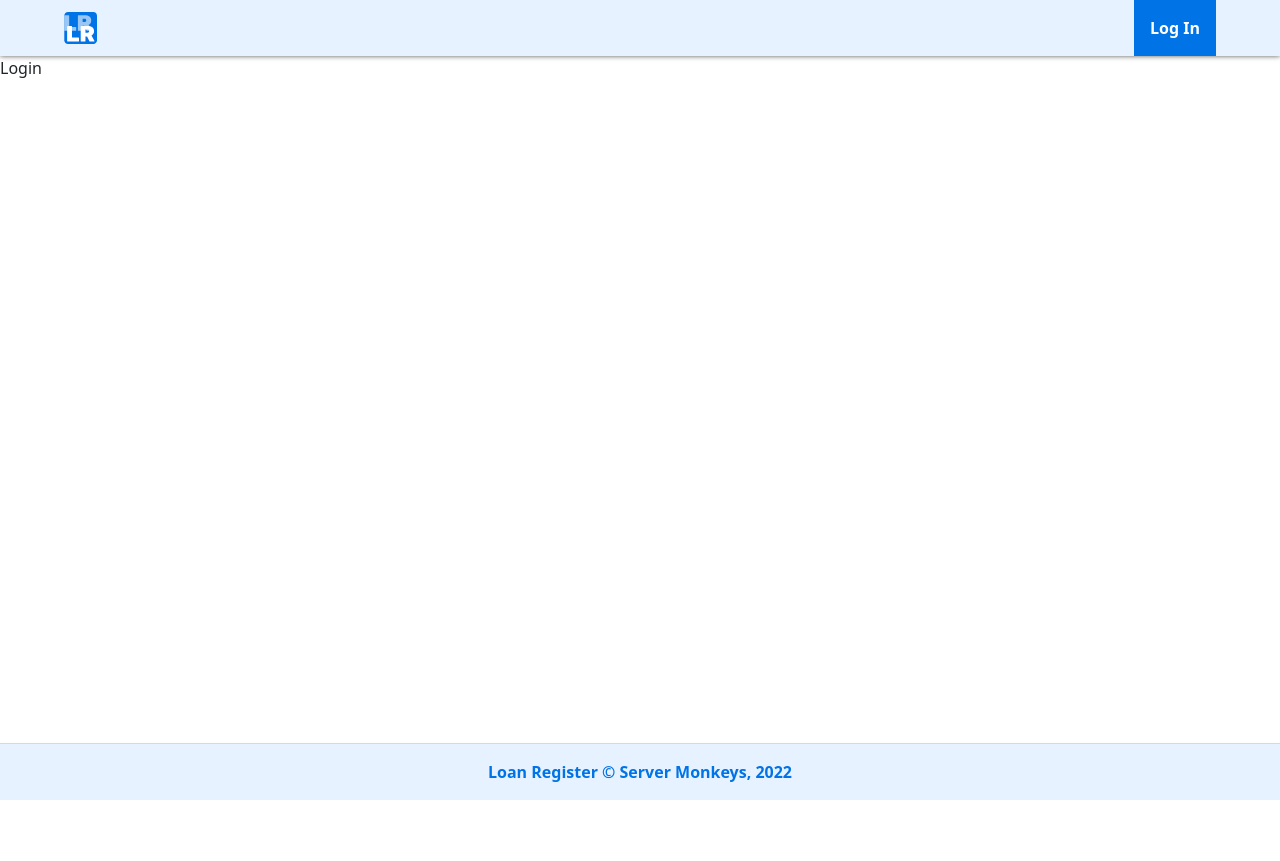
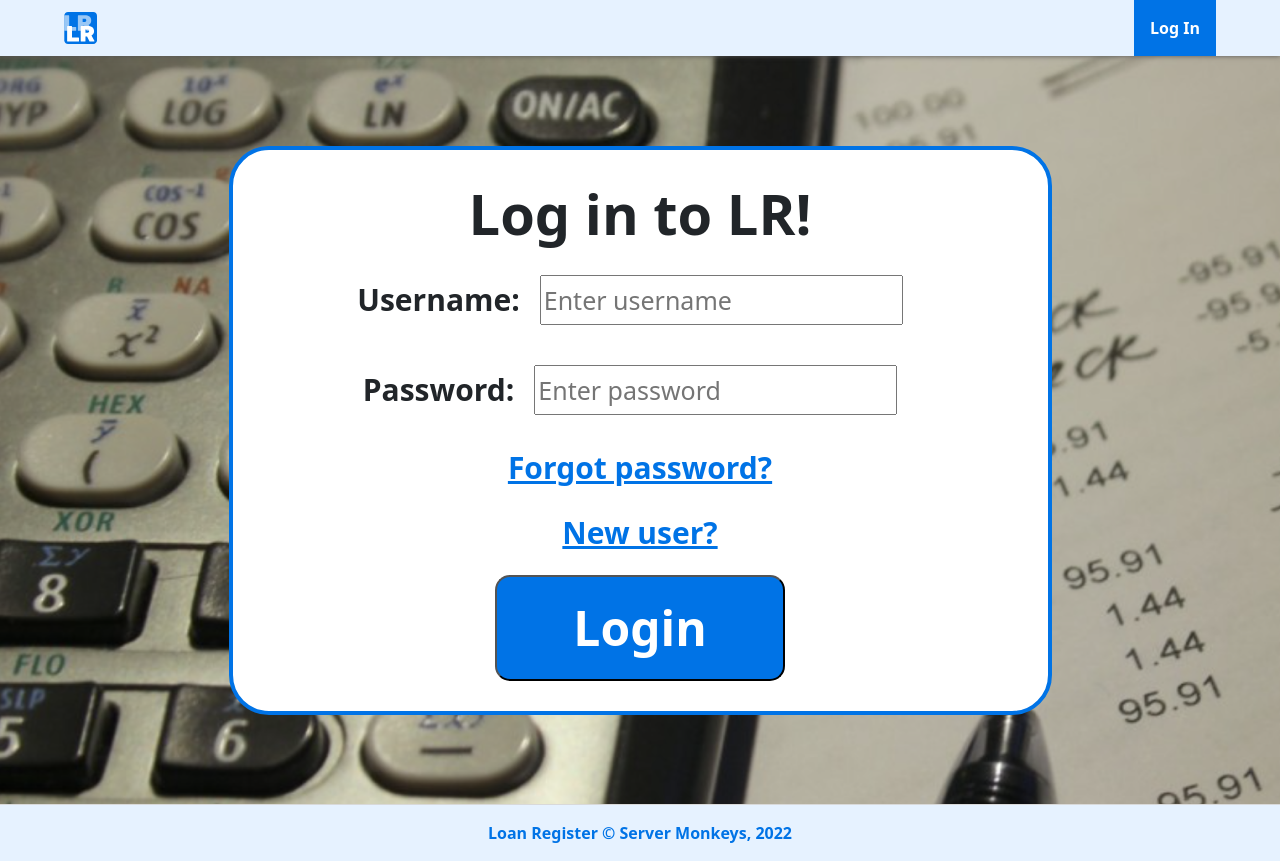
Before and after one commit to IT-Project-Server-Monkeys/Loan-Register-Frontend, a React (Create React App) app: page /login in a window 1280 px wide. Before the commit the page ends 800 px from the top, so only its background shows below. Built offline with nearby package versions, Linux system fonts and the light colour scheme.

Commit message:
created login page

```diff
--- a/src/pages/Login.js
+++ b/src/pages/Login.js
@@ -1,7 +1,31 @@
 import React from 'react';
+import styles from "../styles/Login.module.scss";
 
 const Login = () => {
-  return <div>Login</div>;
+  return (
+    <div className={`${styles.background}`}>
+      <div className={`${styles.box}`}>
+        <div className={`${styles.h1}`}>
+          Log in to LR!
+        </div>
+        <div className={`${styles["inline-flex"]}`}>
+          <div className={`${styles.h3}`}>
+            Username:
+          </div>
+          <input type="text" placeholder="Enter username" className={`${styles["input-box"]}`}/>
+        </div>
+        <div className={`${styles["inline-flex"]}`}>
+          <div className={`${styles.h3}`}>
+              Password:
+          </div>
+          <input type="text" placeholder="Enter password" className={`${styles["input-box"]}`}/>
+        </div>
+        <a href="" className={`${styles.a}`}>Forgot password?</a>
+        <a href="/signup" className={`${styles.a}`}>New user?</a>
+        <button onClick="" className={`${styles.button}`}>Login</button>
+      </div>
+    </div>
+  );
 };
 
 export default Login;
--- a/src/styles/Global.scss
+++ b/src/styles/Global.scss
@@ -10,6 +10,7 @@
   --orange-color: #eb8f33;
   --red-color: #db2424;
   --green-color: #2faa26;
+  --white-color: #ffffff;
   --main-height: calc(100vh - 7rem);
 }
 
--- /dev/null
+++ b/src/styles/Login.module.scss
@@ -0,0 +1,72 @@
+// for login page
+
+.background{
+    text-align: center;
+    justify-content: center;
+    display: flex;
+    padding: 90px 0 90px 0;
+    background-image: url("../images/backgroundImage.png");
+}
+
+.box{
+    display: flex;
+    flex-direction: column;
+    justify-content: center;
+    align-items: center;
+    height: 569px;
+    width: 823px;
+    padding-top: 20px;
+    border-radius: 40px;
+    border-width: 4px;
+    border-style: solid;
+    border-color: var(--blue-color);
+    background-color: var(--white-color);
+    padding-bottom: 20px;
+}
+
+.input-box{
+    width: 363px;
+    height: 50px;
+    margin: 20px;
+    font-size: 25px;
+}
+
+.button{
+    background-color: var(--blue-color);
+    width: 290px;
+    height: 106px;
+    border-radius: 15px;
+    color: var(--white-color);
+    font-size: 48px;
+    font-weight: bold;
+    margin: 10px;
+}
+
+.inline-flex{
+    display: inline-flex;
+    align-items: center;
+}
+
+.h1{
+    font-size: 56px;
+    font-weight: bold;
+}
+
+.h2{
+    font-size: 48px;
+}
+
+.h3{
+    font-size: 30px;
+    font-weight: bold;
+}
+
+.a{
+    font-size: 30px;
+    font-weight: bold;
+    color: var(--blue-color);
+    text-decoration: underline;
+    text-decoration-color: var(--blue-color);
+    margin-top: 10px;
+    margin-bottom: 10px;
+}
```
Also changed, not shown: src/images/backgroundImage.png (added), 1 other file (tests, documents, lock files or other folders).
